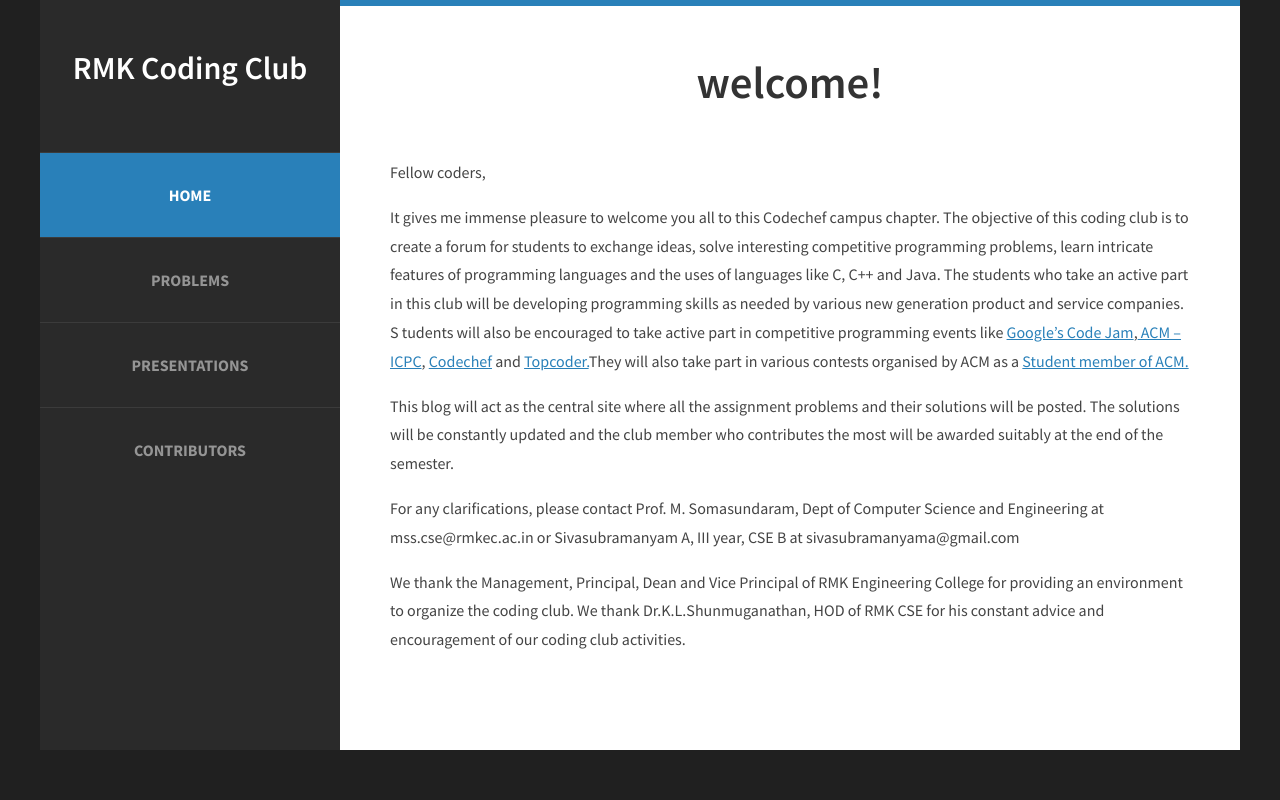
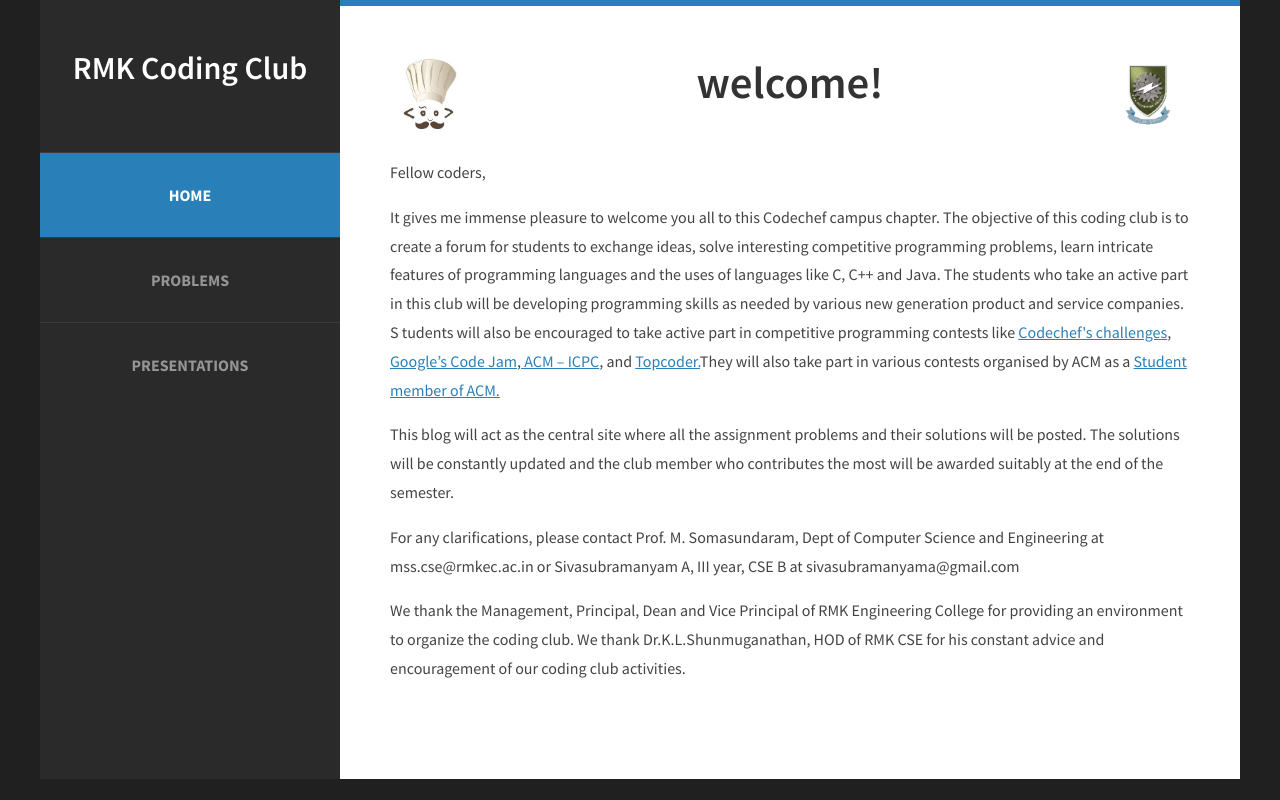
Before and after one commit to csecoders/csecoders.github.io, a plain HTML site: page index.html in a window 1280 px wide. Drawn offline with Linux system fonts and the light colour scheme.

Commit message:
updated to rmk coding club

```diff
--- a/index.html
+++ b/index.html
@@ -1,6 +1,6 @@
-<!DOCTYPE html PUBLIC "-//W3C//DTD XHTML 1.0 Strict//EN" "http://www.w3.org/TR/xhtml1/DTD/xhtml1-strict.dtd">
+<!DOCTYPE html>
 
-<html xmlns="http://www.w3.org/1999/xhtml">
+<html>
 <head>
 <meta http-equiv="Content-Type" content="text/html; charset=utf-8" />
 <title>RMK Coding Club</title>
@@ -26,14 +26,15 @@
 				<li class="current_page_item"><a href="index.html" accesskey="1" title="">Home</a></li>
 				<li><a href="archive.html" accesskey="2" title="">Problems</a></li>
 				<li><a href="presentations.html" accesskey="3" title="">Presentations</a></li>
-				<li><a href="contributors.html" accesskey="4" title="">Contributors</a></li>
+				<!--li><a href="contributors.html" accesskey="4" title="">Contributors</a></li-->
 			</ul>
 		</div>
 	</div>
 	<div id="main">
-		<!--div id="banner">
-			<img src="images/pic01.jpg" alt="" class="image-full" />
-		</div-->
+		<div>
+			<img src="images/codechef.jpg" style="float: left; height: 10%; width: 10%">
+			<img src="images/rmk.png" style="float: right; height: 10%; width: 10%">
+		</div>
 		<div id="welcome">
 			<div class="title">
 				<h2>Welcome!</h2>
@@ -45,9 +46,9 @@ The objective of this coding club is to create a forum for students to exchange
 solve interesting competitive programming problems, learn intricate features of programming languages and
 the uses of languages like C, C++ and Java. The students who take an active part in this club will
 be developing programming skills as needed by various new generation product and service companies. S
-tudents will also be encouraged to take active part in competitive programming events like
-<a href="https://code.google.com/codejam/">Google’s Code Jam</a>,<a href="http://icpc.baylor.edu/">
-ACM – ICPC</a>, <a href="http://www.codechef.com/">Codechef</a> and <a href="http://www.topcoder.com/">
+tudents will also be encouraged to take active part in competitive programming contests like
+<a href="http://www.codechef.com/">Codechef's challenges</a>, <a href="https://code.google.com/codejam/">Google’s Code Jam</a>,<a href="http://icpc.baylor.edu/">
+ACM – ICPC</a>,  and <a href="http://www.topcoder.com/">
 Topcoder.</a>They will also take part in various contests organised by ACM as a
 <a href="http://www.acm.org/membership/student">Student member of ACM.</a>
 </p><p>
```
Also changed, not shown: archive.html (+3 -3 lines), contributors.html (+1 -1 lines), presentations.html (+1 -1 lines), images/codechef.jpg (added), images/rmk.png (added).
